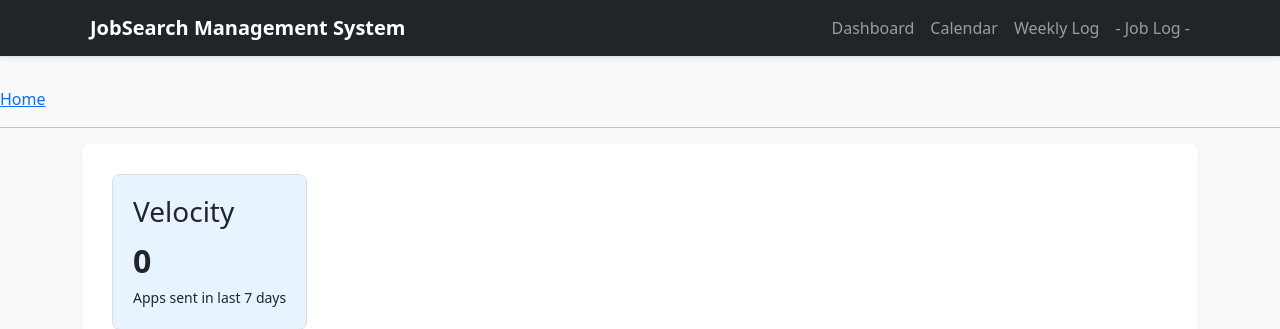
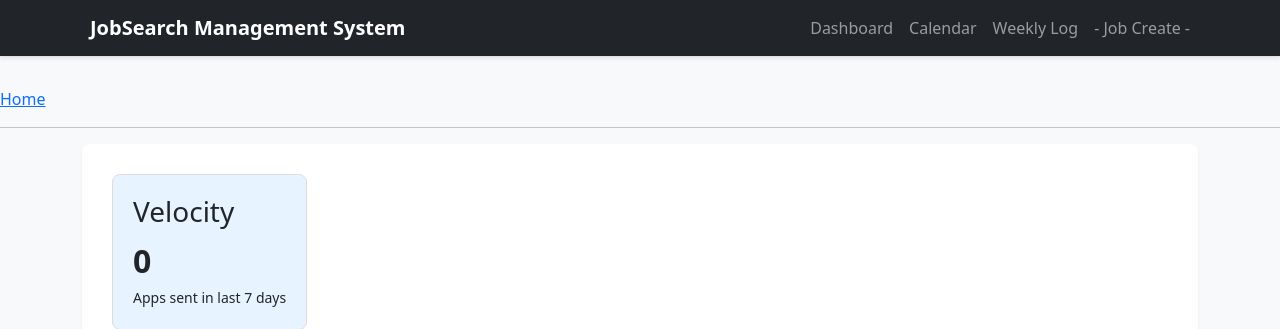
Before and after one commit to vinnymurphy/jobsearch, a Django app: page / in a window 1280 px wide. Shown: the top 329 px of the page. Run offline with Django 5.2, Linux system fonts and the light colour scheme; data that the repository does not hold is empty; some libraries are stand-ins or nearby versions.

Commit message:
refactor: modernize JobCreateView logic and update navigation
- Implement walrus operator in `JobCreateView.get_initial` for cleaner
  assignment/check
- Replace redundant navbar link for 'unemployment_report' with
  'job_create'
- Fix navbar active state logic to correctly highlight the 'Job
  Create' page
- Clean up navigation HTML structure in base.html

```diff
--- a/jobs/views.py
+++ b/jobs/views.py
@@ -83,8 +83,7 @@ class JobCreateView(SuccessMessageMixin, generic.CreateView):
 
     def get_initial(self) -> dict[str, Any]:
         initial = super().get_initial()
-        date_str = self.kwargs.get("date")
-        if date_str:
+        if date_str := self.kwargs.get("date"):
             initial["applied_date"] = get_date(date_str)
         return initial
 
--- a/templates/base.html
+++ b/templates/base.html
@@ -40,9 +40,9 @@
                 <li class="nav-item">
                     <a class="nav-link" href="{% url 'unemployment_report' %}">Weekly Log</a>
                 </li>
-                <li><a class="nav-link {% if request.resolver_match.url_name == 'unemployment_report' %}active{% endif %}"
--               href="{% url 'unemployment_report' %}">
--              <i class="bi bi-journal-check"></i> Job Log
+                <li><a class="nav-link {% if request.resolver_match.url_name == 'job_create' %}active{% endif %}"
+-               href="{% url 'job_create' %}">
+-              <i class="bi bi-journal-check"></i> Job Create
 -                   </a>
                 </li>
             </ul>
```
